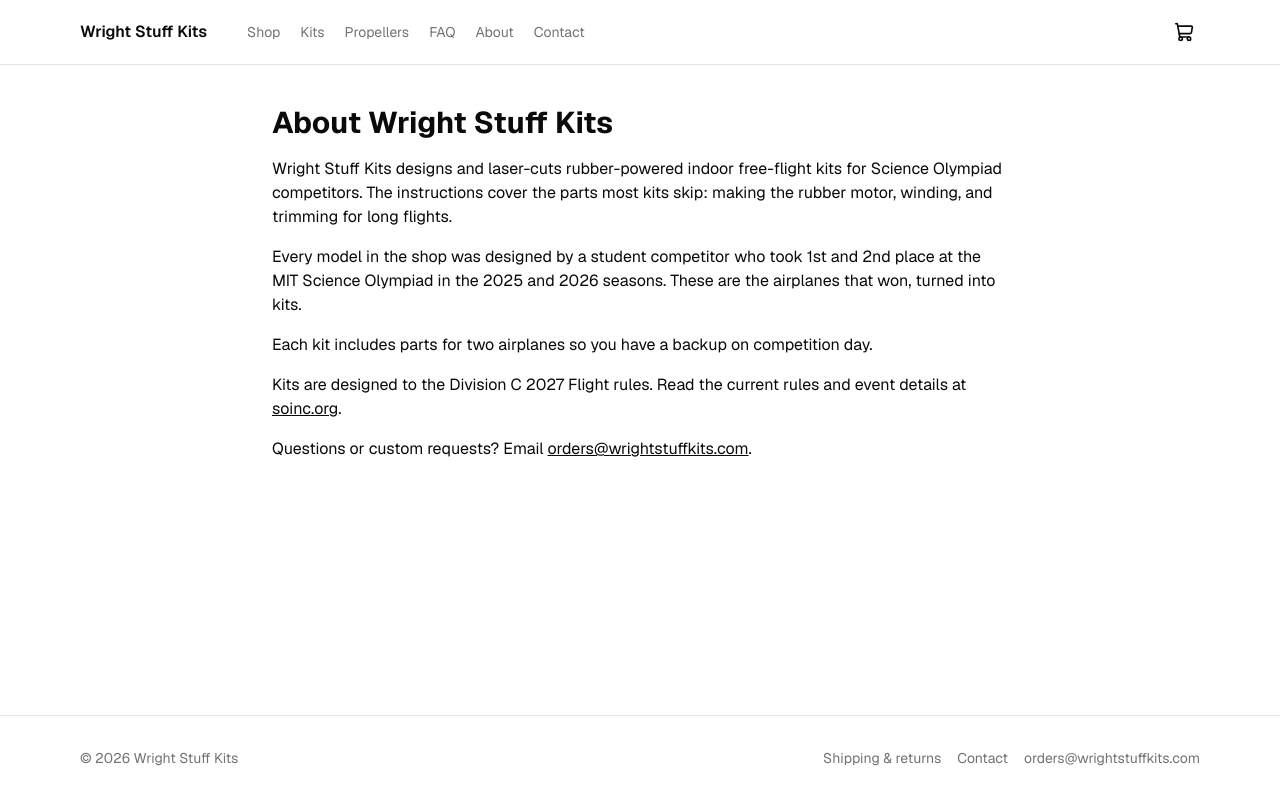
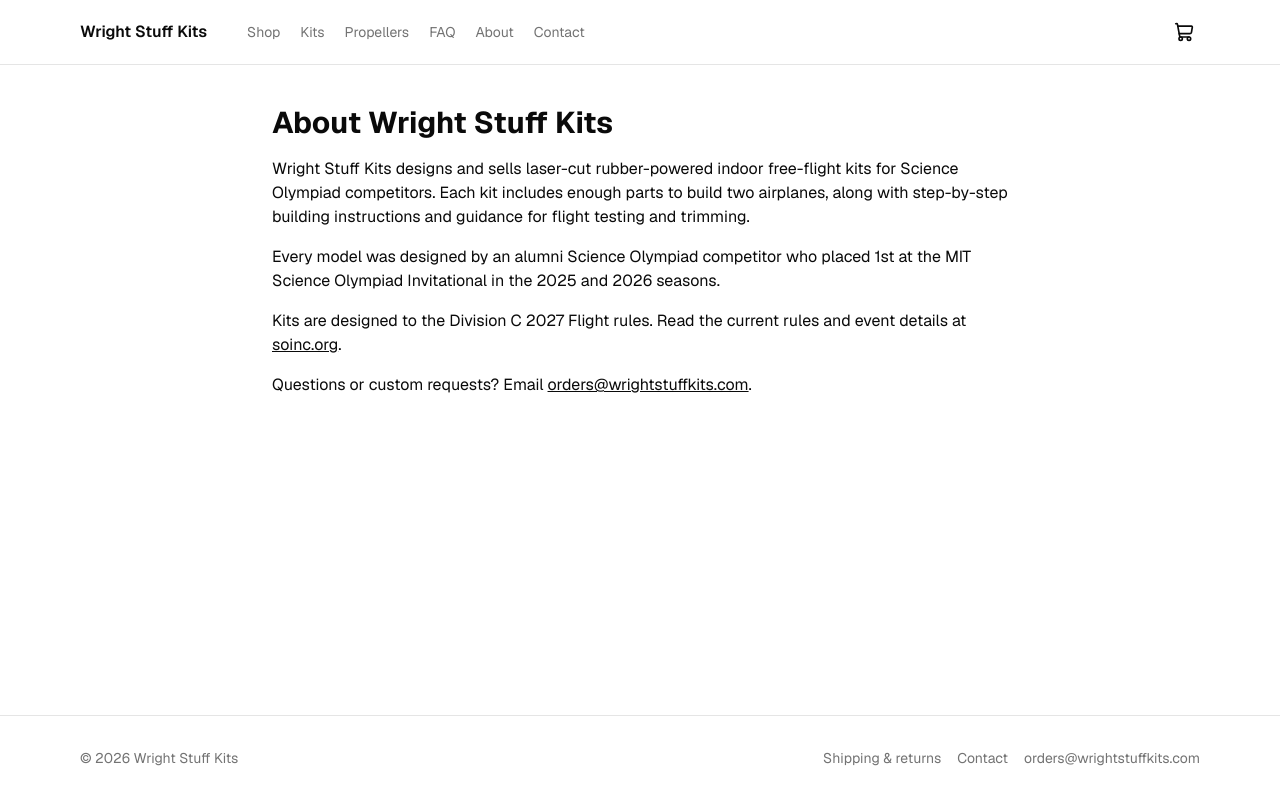
Before and after one commit to sergkor/wrightstuffkits, a Next.js app: page /about in a window 1280 px wide. Built offline with nearby package versions, Linux system fonts and the light colour scheme; no server answers.

Commit message:
About: use the owner's rewritten description
Co-Authored-By: Claude Opus 5.5 <noreply@anthropic.com>

```diff
--- a/src/app/about/page.tsx
+++ b/src/app/about/page.tsx
@@ -8,12 +8,11 @@ export default function AboutPage() {
     <main className="mx-auto max-w-3xl space-y-4 px-4 py-10">
       <h1 className="text-3xl font-bold">About {site.name}</h1>
       <p>
-        {site.name} designs and laser-cuts rubber-powered indoor free-flight kits for Science Olympiad competitors. The instructions cover the parts most kits skip: making the rubber motor, winding, and trimming for long flights.
+        {site.name} designs and sells laser-cut rubber-powered indoor free-flight kits for Science Olympiad competitors. Each kit includes enough parts to build two airplanes, along with step-by-step building instructions and guidance for flight testing and trimming.
       </p>
       <p>
-        Every model in the shop was designed by a student competitor who took 1st and 2nd place at the MIT Science Olympiad in the 2025 and 2026 seasons. These are the airplanes that won, turned into kits.
+        Every model was designed by an alumni Science Olympiad competitor who placed 1st at the MIT Science Olympiad Invitational in the 2025 and 2026 seasons.
       </p>
-      <p>Each kit includes parts for two airplanes so you have a backup on competition day.</p>
       <p>
         Kits are designed to the Division C 2027 Flight rules. Read the current rules and event details at{' '}
         <a className="underline" href="https://www.soinc.org/" target="_blank" rel="noopener noreferrer">
```
Also changed, not shown: 1 other file (tests, documents, lock files or other folders).
